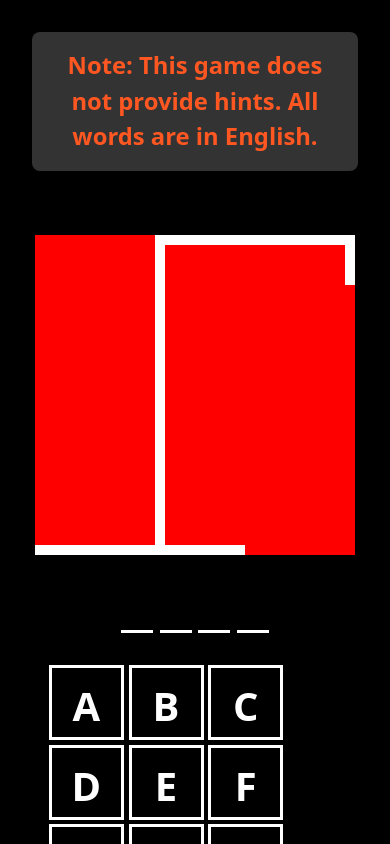
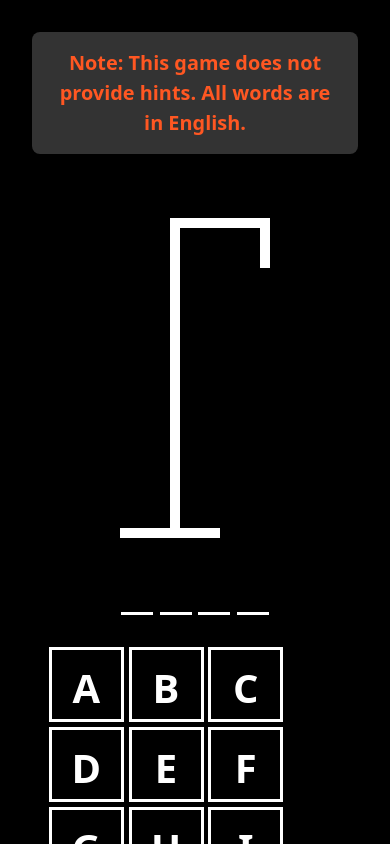
Before and after one commit to BRp99/hangman2, a React (Create React App) app: page / in a window 390 px wide. Shown: the top 844 px of the page. Built offline with nearby package versions, Linux system fonts and the light colour scheme.

Commit message:
make hangman responsive

```diff
--- a/src/Components/App/App.module.css
+++ b/src/Components/App/App.module.css
@@ -7,7 +7,7 @@
 }
 
 .infoMessage {
-  font-size: clamp(1rem, 2vw + 1rem, 1.5rem);
+  font-size: clamp(1rem, 1vw + 1rem, 1.5rem);
   color: #ff5722;
   text-align: center;
   font-weight: bold;
--- a/src/Components/Hangman/Hangman.module.css
+++ b/src/Components/Hangman/Hangman.module.css
@@ -1,6 +1,5 @@
 .gallowDraw {
   position: relative;
-  background-color: red;
 }
 
 .gallowTopVertical {
@@ -18,32 +17,32 @@
   border-radius: 100%;
   border: 10px solid white;
   position: absolute;
-  top: 50px;
+  top: 40px;
   right: -20px;
 }
 
 .body {
   width: 10px;
-  height: 120px;
+  height: 130px;
   position: absolute;
   background: white;
-  top: 100px;
+  top: 85px;
   right: 0;
 }
 
 .rightArm {
-  width: 100px;
+  width: 65px;
   height: 10px;
   background: white;
   position: absolute;
   top: 150px;
-  right: -100px;
+  right: -65px;
   rotate: -20deg;
   transform-origin: left bottom;
 }
 
 .leftArm {
-  width: 100px;
+  width: 65px;
   height: 10px;
   background: white;
   position: absolute;
@@ -58,7 +57,7 @@
   height: 10px;
   background: white;
   position: absolute;
-  top: 210px;
+  top: 205px;
   right: -90px;
   rotate: 60deg;
   transform-origin: left bottom;
@@ -77,20 +76,36 @@
 
 .gallowTop {
   height: 10px;
-  width: 200px;
+  width: 100px;
   background: white;
-  margin-left: 120px;
+  margin-left: 50px;
 }
 
 .verticalBar {
   height: 300px;
   width: 10px;
   background: white;
-  margin-left: 120px;
+  margin-left: 50px;
 }
 
 .gallowBase {
   height: 10px;
-  width: 210px;
+  width: 100px;
   background: white;
 }
+
+@media (max-width: 325px) {
+  .rightArm {
+    width: 55px;
+    right: -50px;
+  }
+
+  .leftArm {
+    width: 55px;
+    right: 5px;
+  }
+  .rightLeg {
+    width: 85px;
+    right: -75px;
+  }
+}
--- a/src/Components/Keyboard/Keyboard.module.css
+++ b/src/Components/Keyboard/Keyboard.module.css
@@ -17,7 +17,6 @@
   padding: 0.5rem;
   font-weight: bold;
   color: white;
-
   user-select: none;
 }
 
```
Also changed, not shown: 1 other file (tests, documents, lock files or other folders).
